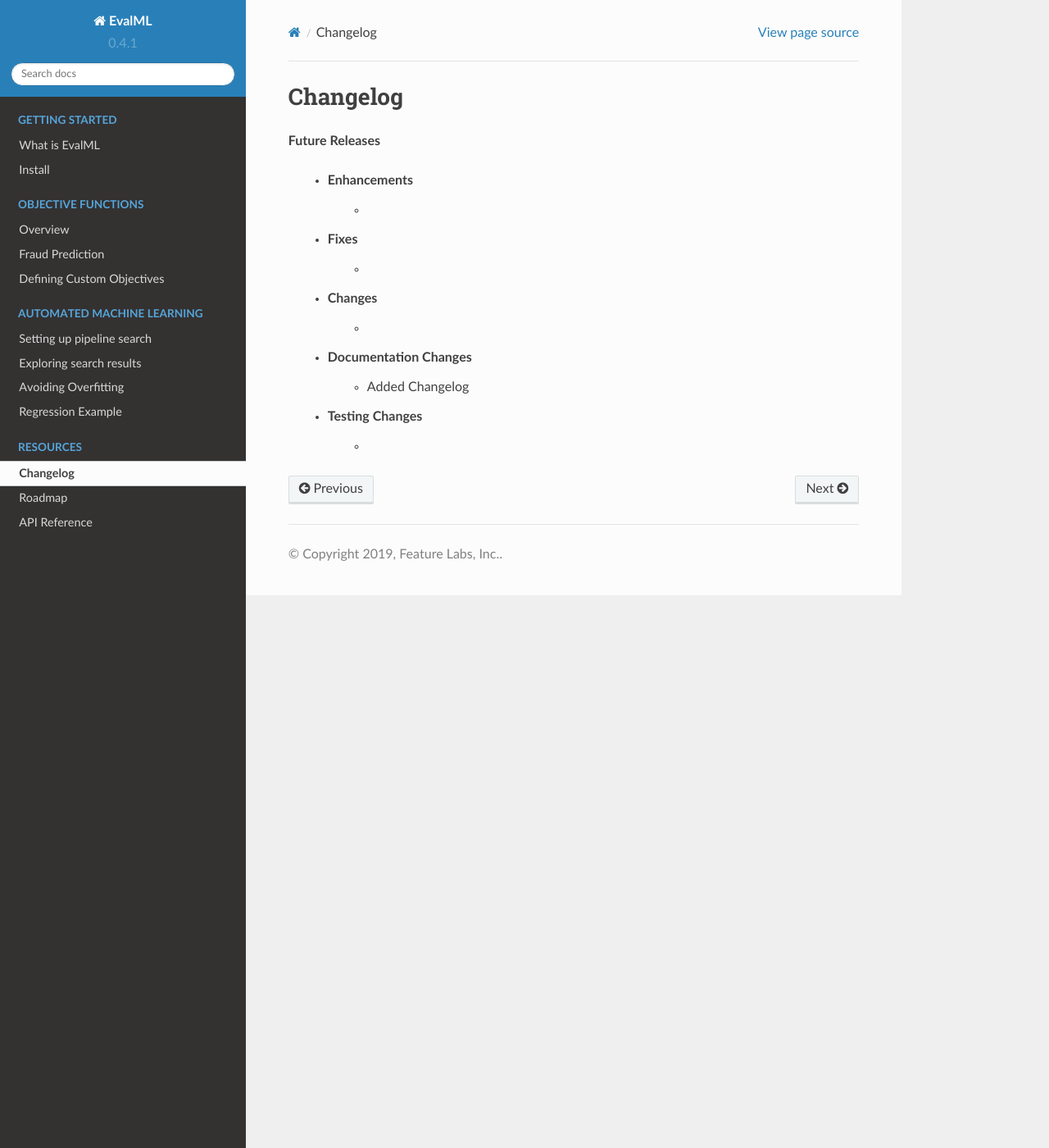
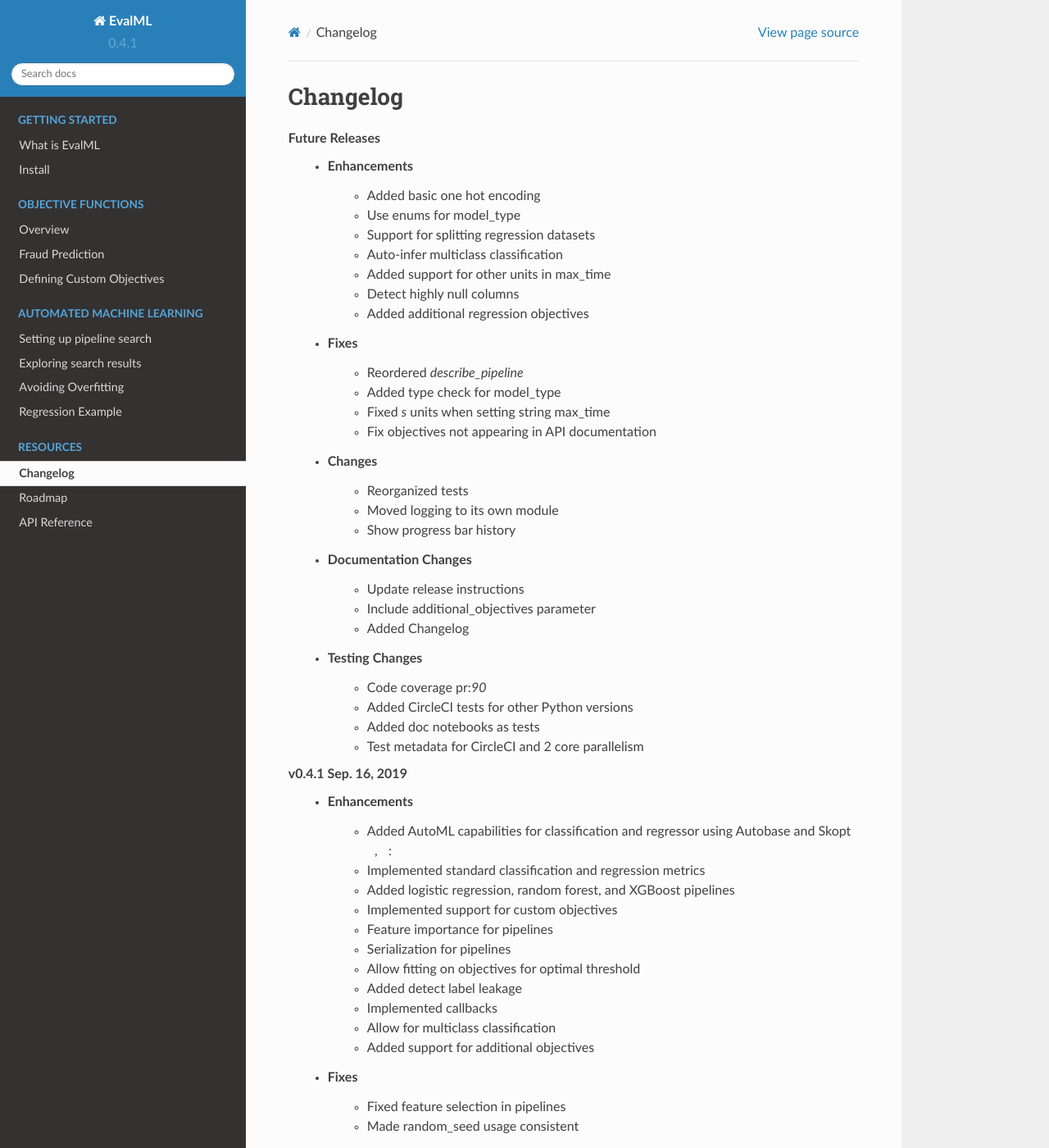
Before and after one commit to alteryx/evalml, a Sphinx documentation site: the page built from docs/source/changelog.rst, in a window 1280 px wide and 1400 px high. Shown: the whole window at 82% size. Built offline with Sphinx 7.4.7 and the Read the Docs theme 2.0.0, drawn with Linux system fonts in a browser that asks for light colours; pages that are not in the unit, such as notebooks, are missing from menus; some of the changed text lies outside the part shown.

Commit message:
Add changelog history

```diff
--- a/docs/source/changelog.rst
+++ b/docs/source/changelog.rst
@@ -3,14 +3,66 @@
 Changelog
 ---------
 **Future Releases**
-
     * Enhancements
-        *
+        * Added basic one hot encoding :pr:`73`
+        * Use enums for model_type :pr:`110`
+        * Support for splitting regression datasets :pr:`112`
+        * Auto-infer multiclass classification :pr:`99`
+        * Added support for other units in max_time :pr:`125`
+        * Detect highly null columns :pr:`121`
+        * Added additional regression objectives :pr:`100`
     * Fixes
-        *
+        * Reordered `describe_pipeline` :pr:`94`
+        * Added type check for model_type :pr:`109`
+        * Fixed `s` units when setting string max_time :pr:`132`
+        * Fix objectives not appearing in API documentation :pr:`150`
     * Changes
-        *
+        * Reorganized tests :pr:`93`
+        * Moved logging to its own module :pr:`119`
+        * Show progress bar history :pr:`111`
     * Documentation Changes
+        * Update release instructions :pr:`140`
+        * Include additional_objectives parameter :pr:`124`
         * Added Changelog :pr:`136`
     * Testing Changes
-        *
+        * Code coverage pr:`90`
+        * Added CircleCI tests for other Python versions :pr:`104`
+        * Added doc notebooks as tests :pr:`139`
+        * Test metadata for CircleCI and 2 core parallelism :pr:`137`
+
+**v0.4.1 Sep. 16, 2019**
+    * Enhancements
+        * Added AutoML capabilities for classification and regressor using Autobase and Skopt :pr:`7`, :pr:`9`:
+        * Implemented standard classification and regression metrics :pr:`7`
+        * Added logistic regression, random forest, and XGBoost pipelines :pr:`7`
+        * Implemented support for custom objectives :pr:`15`
+        * Feature importance for pipelines :pr:`18`
+        * Serialization for pipelines :pr:`19`
+        * Allow fitting on objectives for optimal threshold :pr:`27`
+        * Added detect label leakage :pr:`31`
+        * Implemented callbacks :pr:`42`
+        * Allow for multiclass classification :pr:`21`
+        * Added support for additional objectives :pr:`79`
+    * Fixes
+        * Fixed feature selection in pipelines :pr:`13`
+        * Made random_seed usage consistent :pr:`45`
+    * Documentation Changes
+        * Documentation Changes
+        * Added docstrings :pr:`6`
+        * Created notebooks for docs :pr:`6`
+        * Initialized readthedocs EvalML :pr:`6`
+        * Added favicon :pr:`38`
+    * Testing Changes
+        * Added testing for loading data :pr:`39`
+
+**v0.2.0 Aug. 13, 2019**
+    * Enhancements
+        * Created fraud detection objective :pr:`4`
+
+**v0.1.0 July. 31, 2019**
+    * *First Release*
+    * Enhancements
+        * Added lead scoring objecitve :pr:`1`
+        * Added basic classifier :pr:`1`
+    * Documentation Changes
+        * Initialized Sphinx for docs :pr:`1`
```
